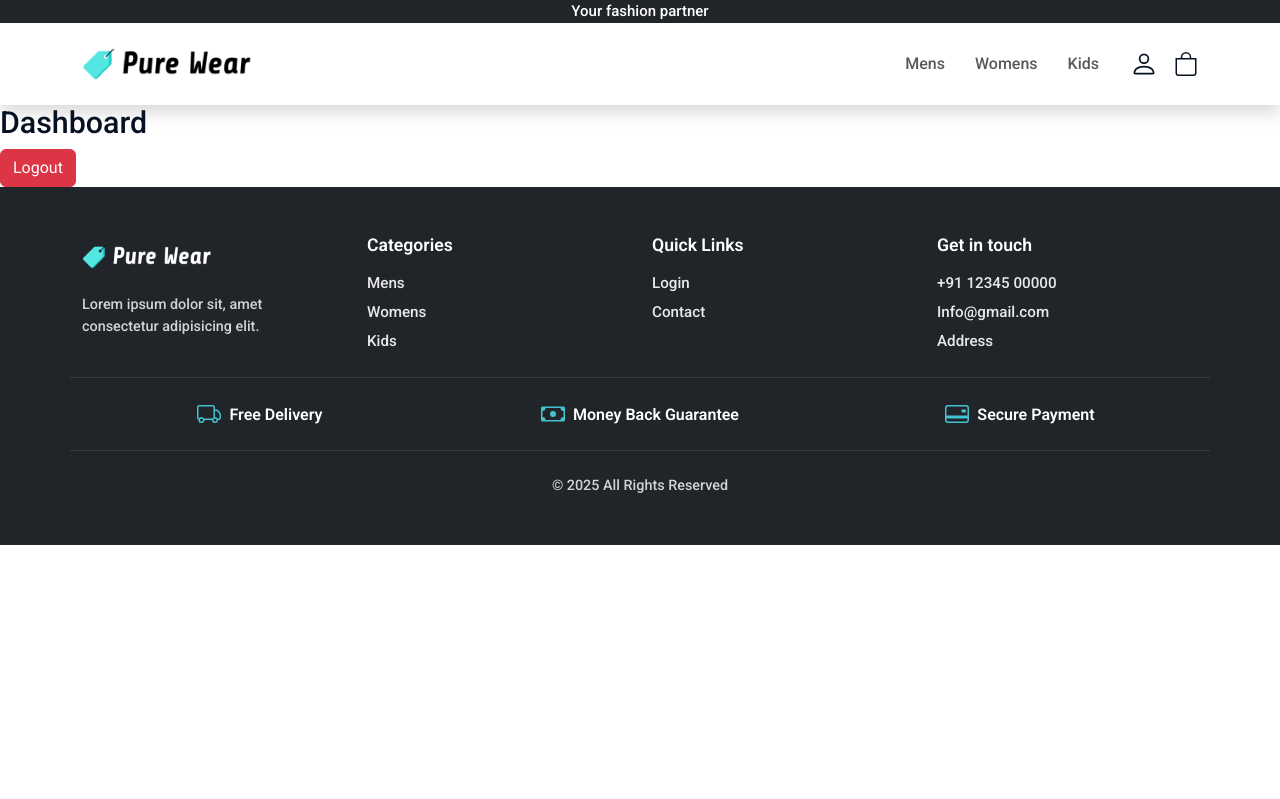
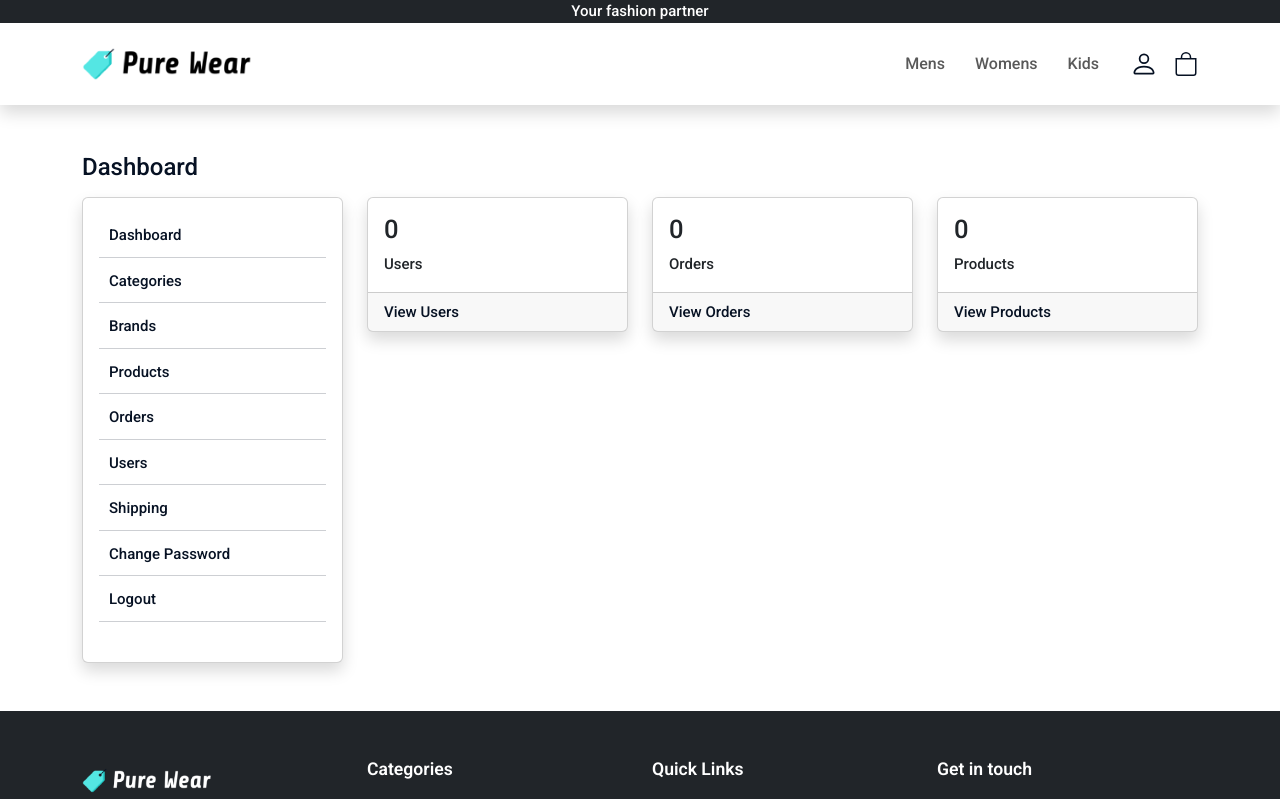
Before and after one commit to vanshsrivastav25/ecommerce, a React app: page /admin/Dashboard in a window 1280 px wide. Shown: the top 799 px of the page. Built offline with nearby package versions, Linux system fonts and the light colour scheme; sample sign-in values are in the browser's storage; the HTML template or start-up script is replaced by a standard one.

Commit message:
feat: complete dashboard pagem

```diff
--- a/src/assets/css/style.scss
+++ b/src/assets/css/style.scss
@@ -255,6 +255,23 @@ footer {
   width: 450px;
 }
 
+.sidebar{
+  ul{
+    li{
+      border-bottom: 1px solid rgba(6, 17, 35, 0.2);
+      margin-bottom: 2px;
+      a{
+        display: block;
+        padding: 10px;
+        color: $primary-black;
+        &:hover{
+          color: $primary-color;
+        }
+      }
+    }
+  }
+}
+
 
 /*
 ---------------------------------------------------------
--- a/src/components/admin/Dashboard.jsx
+++ b/src/components/admin/Dashboard.jsx
@@ -1,15 +1,59 @@
-import React, { useContext } from 'react'
-import Layout from '../common/Layout'
-import { AdminAuthContext } from '../context/AdminAuth'
+import React, { useContext } from "react";
+import Layout from "../common/Layout";
+import Sidebar from "../common/Sidebar";
 
 const Dashboard = () => {
-  const {logout} = useContext(AdminAuthContext);
   return (
     <Layout>
-        <h1>Dashboard</h1>
-        <button className='btn btn-danger' onClick={logout}>Logout</button>
+      <div className="container">
+        <div className="row">
+          <div className="d-flex justify-content-between mt-5 pb-3">
+            <div className="h4 h4 pb-0 mb-0">Dashboard</div>
+          </div>
+          <div className="col-md-3">
+            <Sidebar />
+          </div>
+          <div className="col-md-9">
+            <div className="row">
+              <div className="col-md-4">
+                <div className="card shadow">
+                  <div className="card-body">
+                    <h2>0</h2>
+                    <span>Users</span>
+                  </div>
+                  <div className="card-footer">
+                    <a href="#">View Users</a>
+                  </div>
+                </div>
+              </div>
+              <div className="col-md-4">
+                <div className="card shadow">
+                  <div className="card-body">
+                    <h2>0</h2>
+                    <span>Orders</span>
+                  </div>
+                  <div className="card-footer">
+                    <a href="#">View Orders</a>
+                  </div>
+                </div>
+              </div>
+              <div className="col-md-4">
+                <div className="card shadow">
+                  <div className="card-body">
+                    <h2>0</h2>
+                    <span>Products</span>
+                  </div>
+                  <div className="card-footer">
+                    <a href="#">View Products</a>
+                  </div>
+                </div>
+              </div>
+            </div>
+          </div>
+        </div>
+      </div>
     </Layout>
-  )
-}
+  );
+};
 
-export default Dashboard
+export default Dashboard;
--- /dev/null
+++ b/src/components/common/Sidebar.jsx
@@ -0,0 +1,45 @@
+import React, { useContext } from "react";
+import { AdminAuthContext } from "../context/AdminAuth";
+
+const Sidebar = () => {
+    const {logout} = useContext(AdminAuthContext);
+  return (
+    <div className="card shadow mb-5 sidebar">
+      <div className="card-body pb-4">
+        <ul>
+          <li>
+            <a href="">Dashboard</a>
+          </li>
+          <li>
+            <a href="">Categories</a>
+          </li>
+          <li>
+            <a href="">Brands</a>
+          </li>
+          <li>
+            <a href="">Products</a>
+          </li>
+          <li>
+            <a href="">Orders</a>
+          </li>
+          <li>
+            <a href="">Users</a>
+          </li>
+          <li>
+            <a href="">Shipping</a>
+          </li>
+          <li>
+            <a href="">Change Password</a>
+          </li>
+          <li>
+            <a href="#" onClick={logout}>
+              Logout
+            </a>
+          </li>
+        </ul>
+      </div>
+    </div>
+  );
+};
+
+export default Sidebar;
```
